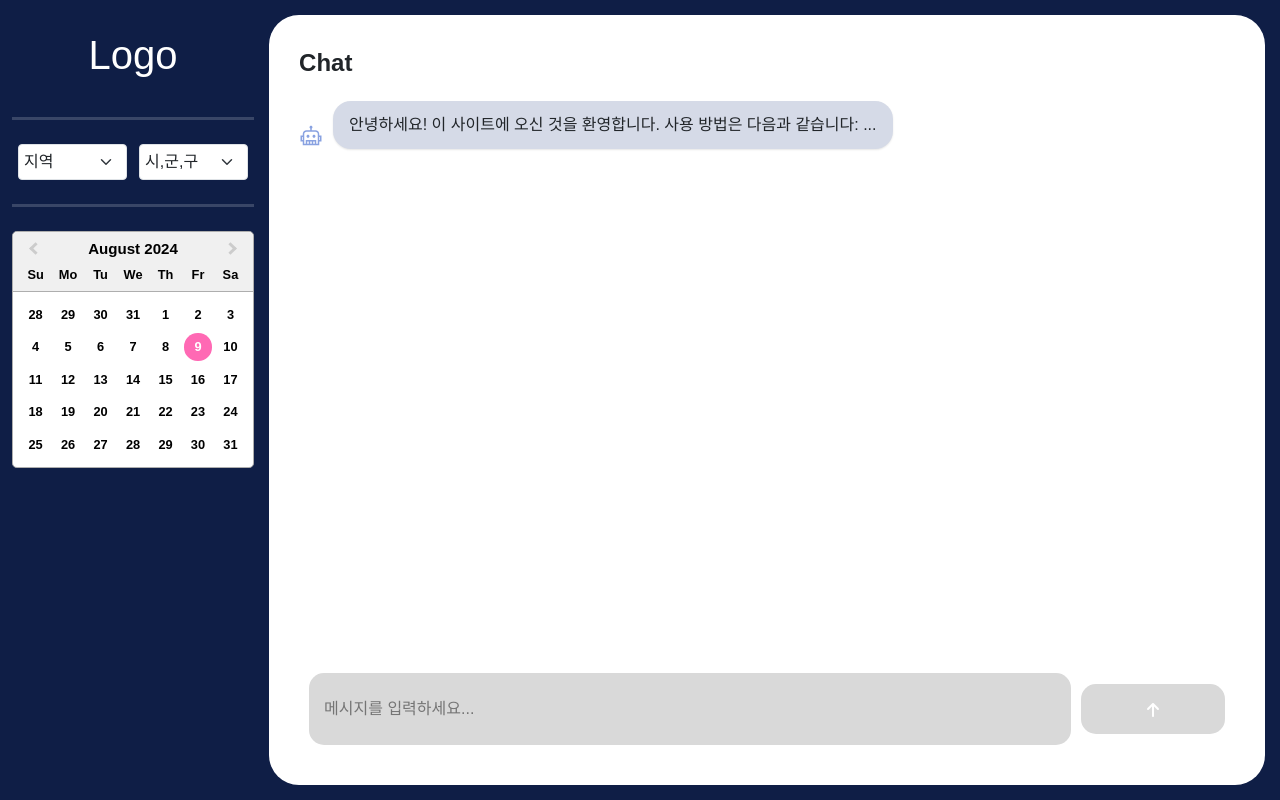
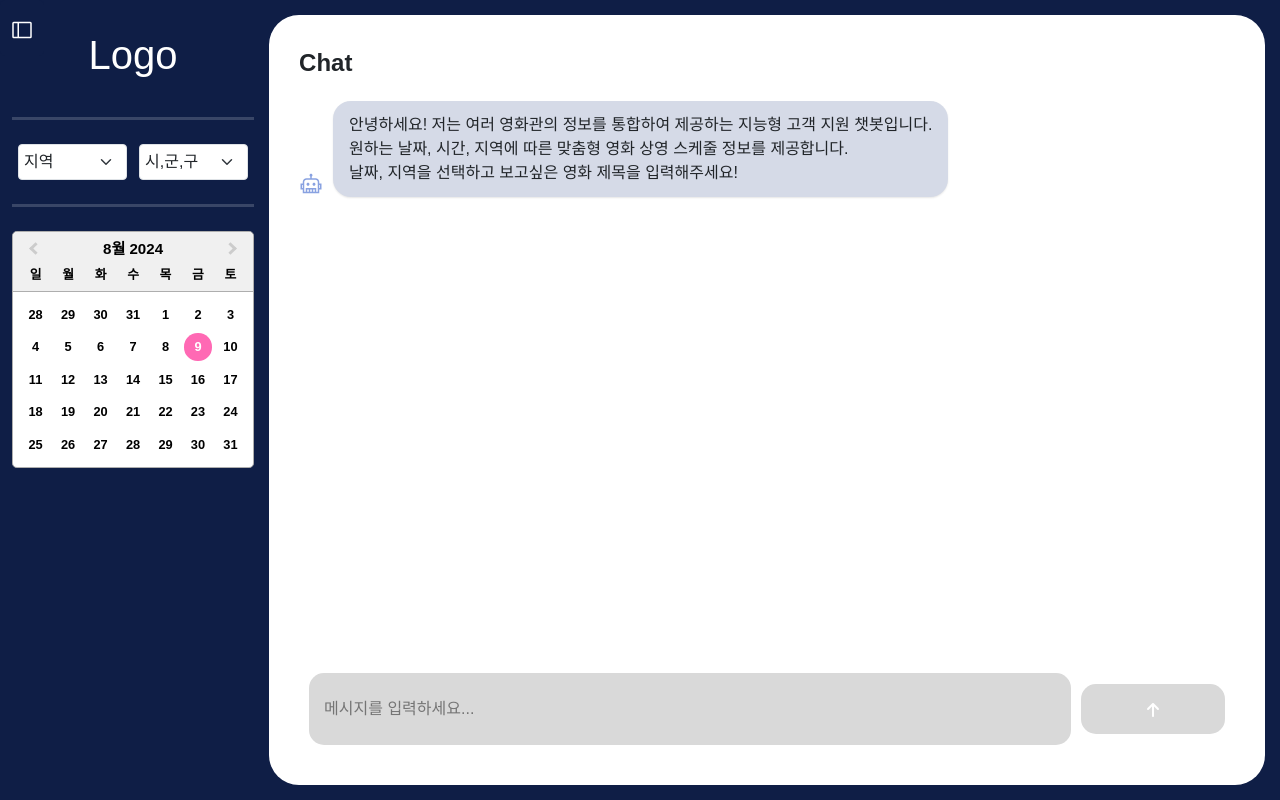
Before and after one commit to KTB-19/movie_chatbot, a React (Create React App) app in the folder frontend/: page / in a window 1280 px wide. Built offline with nearby package versions, Linux system fonts and the light colour scheme; a web font is replaced by a local one.

Commit message:
feat: sideBar size/visibility 설정

```diff
--- a/frontend/src/App.css
+++ b/frontend/src/App.css
@@ -24,6 +24,7 @@ body, html {
   justify-content: center;
   font-size: 24px;
   font-weight: bold;
+  transition: transform 0.3s ease-in-out;
 }
 
 .chat-container {
@@ -35,3 +36,21 @@ body, html {
   flex-direction: column;
   padding: 20px;
 }
+
+/* 창 너비가 화면의 절반 이하일 때 사이드바 숨김 */
+@media screen and (max-width: 50%) {
+  .sidebar {
+    transform: translateX(-100%);
+  }
+}
+
+.toggle-button {
+  position: fixed;
+  padding: 10px;
+  background-color: #0F1E46;;
+  font-size: 24px;
+  color: white;
+  border: none;
+  border-radius: 5px;
+  cursor: pointer;
+}
--- a/frontend/src/App.jsx
+++ b/frontend/src/App.jsx
@@ -3,13 +3,41 @@ import Aside from "./Aside/Aside";
 import Chat from "./Chat/Chat";
 import ManualChat from './Chat/ManualChat';
 import { AppProvider } from "./AppContext";
+import { useEffect, useState } from 'react';
+import { PiSidebarSimple } from "react-icons/pi";
 
 function App() {
+    // 사이드바 조절
+    const [isSidebarVisible, setSidebarVisible] = useState('');
+    const [hideSidebar, setHideSidebar] = useState(true);
+
+    useEffect(() => {
+        const handleResize = () => {
+            setSidebarVisible(window.innerWidth > window.screen.width / 2);
+        };
+
+        // 브라우저 창의 크기가 변경될 때마다 handleResize 함수를 실행하도록 이벤트 리스너를 추가
+        window.addEventListener('resize', handleResize);
+        handleResize(); // 초기 로드 시 실행
+
+        // 컴포넌트가 언마운트될 때만 실행
+        return () => window.removeEventListener('resize', handleResize);
+    }, []);
+
+    const toggleSidebar = () => {
+        setSidebarVisible(!isSidebarVisible);
+        setHideSidebar(false);
+    };
+
+
     return (
         <AppProvider>
             <div className="ratioContainer">
                 <ManualChat />
-                <div className="sidebar"><Aside /></div>
+                <button className="toggle-button" onClick={toggleSidebar}>
+                    <PiSidebarSimple />
+                </button>
+                {isSidebarVisible && <div className="sidebar"><Aside /></div>}
                 <Chat />
             </div>
         </AppProvider>
--- a/frontend/src/Aside/CustomDatePicker.jsx
+++ b/frontend/src/Aside/CustomDatePicker.jsx
@@ -1,9 +1,10 @@
-import React, { useContext, useEffect, useState } from "react";
+import React, { useContext, useEffect } from "react";
 import DatePicker from "react-datepicker";
 import moment from "moment";
 import "react-datepicker/dist/react-datepicker.css";
 import { AppContext } from "../AppContext";
 import "./CustomDatePicker.css";
+import { ko } from "date-fns/locale";
 
 const CustomDatePicker = () => {
     const { date, setDate } = useContext(AppContext);
@@ -24,6 +25,7 @@ const CustomDatePicker = () => {
 
     return (
         <DatePicker
+            locale={ko}
             selected={date ? moment(date, "YYYY-MM-DD").toDate() : null} // 문자열을 Date 객체로 변환하여 DatePicker에 전달
             onChange={onChange}
             inline
--- a/frontend/src/Chat/ChatReaction.css
+++ b/frontend/src/Chat/ChatReaction.css
@@ -40,6 +40,7 @@
 .chat-answer-box {
     background-color: #D5DAE7;
     margin-left: 10px;
+    white-space: pre-wrap;
 }
 
 .chat-question-box p, .chat-answer-box p {
--- a/frontend/src/Chat/ChatReaction.jsx
+++ b/frontend/src/Chat/ChatReaction.jsx
@@ -4,8 +4,6 @@ import { LiaRobotSolid } from "react-icons/lia";
 import { LuUser } from "react-icons/lu";
 
 function ChatReaction({ inputValues, outputValues }) {
-    console.log(inputValues, outputValues);
-
     return (
         <div className="chat-reaction-container">
             {outputValues.map((output, index) => (
--- a/frontend/src/Chat/ManualChat.jsx
+++ b/frontend/src/Chat/ManualChat.jsx
@@ -1,4 +1,4 @@
-import React, { useState, useEffect, useContext } from "react";
+import { useState, useEffect, useContext } from "react";
 import { AppContext } from "../AppContext";
 
 function ManualChat() {
@@ -16,7 +16,11 @@ function ManualChat() {
 
     useEffect(() => {
         if (isFirstVisit) {
-            setManual("안녕하세요! 이 사이트에 오신 것을 환영합니다. 사용 방법은 다음과 같습니다: ...");
+            setManual(
+                `안녕하세요! 저는 여러 영화관의 정보를 통합하여 제공하는 지능형 고객 지원 챗봇입니다.\n` +
+                `원하는 날짜, 시간, 지역에 따른 맞춤형 영화 상영 스케줄 정보를 제공합니다.\n` +
+                `날짜, 지역을 선택하고 보고싶은 영화 제목을 입력해주세요!`
+            );
             setIsFirstVisit(false);
         }
     }, [isFirstVisit, setManual]);
```
